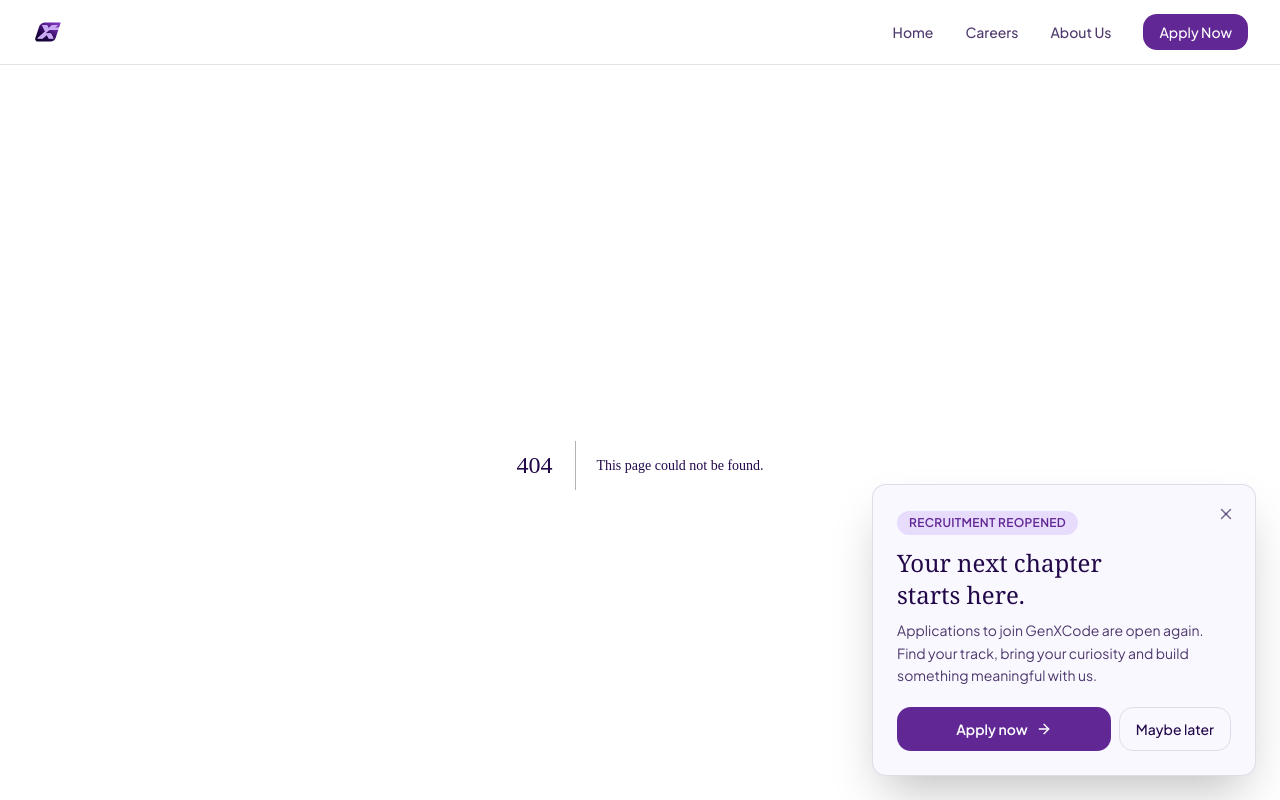
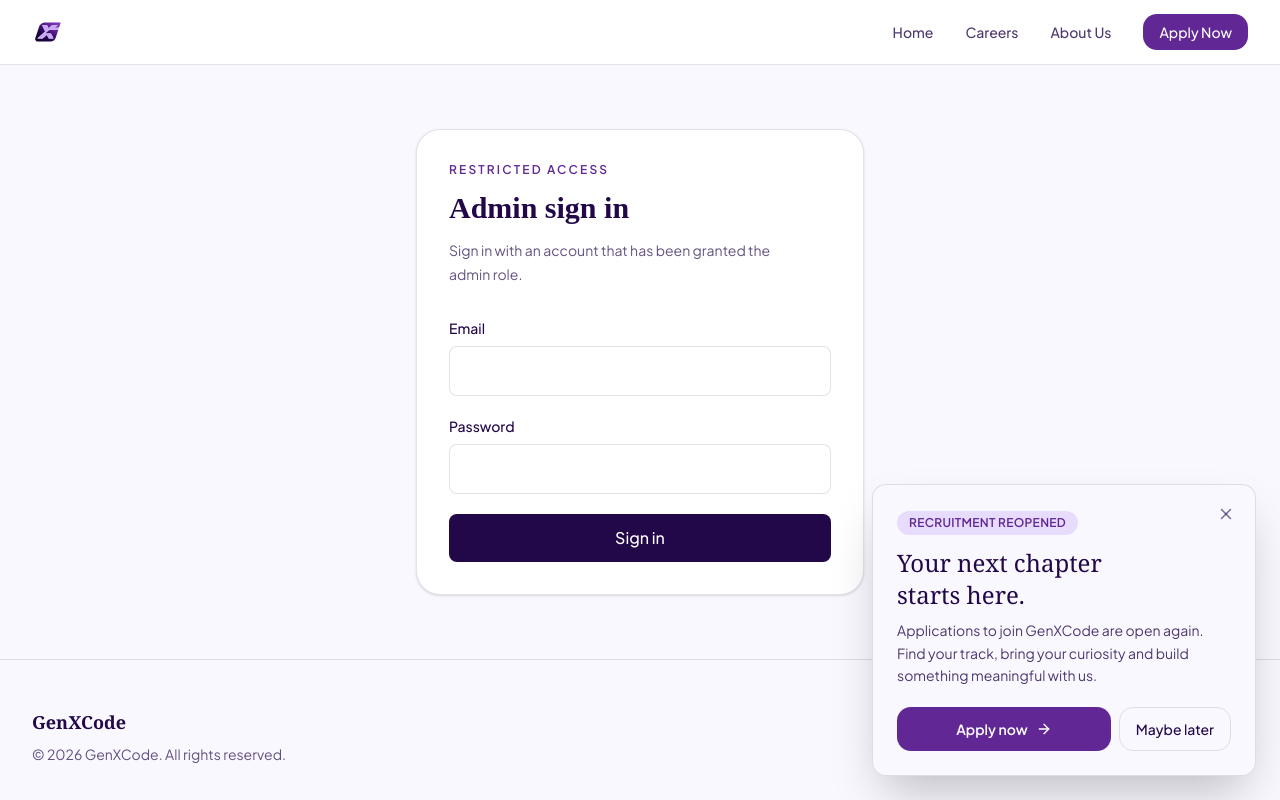
Before and after one commit to 0x-pratham/GXC-Recruitment, a Next.js app: page /admin/login in a window 1280 px wide. Before the commit this address had no page. Shown: the top 800 px of the page. Built offline with nearby package versions, Linux system fonts and the light colour scheme.

Commit message:
fix: add private admin login page

```diff
--- /dev/null
+++ b/app/admin/login/page.tsx
@@ -0,0 +1,19 @@
+import { AdminLoginForm } from "./_components/AdminLoginForm";
+
+export const metadata = {
+  title: "Admin Sign In | GenXCode",
+  robots: { index: false, follow: false },
+};
+
+export default function AdminLoginPage() {
+  return (
+    <main className="min-h-[70vh] bg-gx-surface px-4 py-16">
+      <div className="mx-auto max-w-md rounded-gx-lg border border-gx-border bg-gx-background p-8 shadow-sm">
+        <p className="mb-3 text-xs font-semibold uppercase tracking-[0.18em] text-gx-purple">Restricted access</p>
+        <h1 className="mb-3 text-3xl font-semibold text-gx-ink">Admin sign in</h1>
+        <p className="mb-8 text-sm leading-6 text-gx-ink/70">Sign in with an account that has been granted the admin role.</p>
+        <AdminLoginForm />
+      </div>
+    </main>
+  );
+}
```
